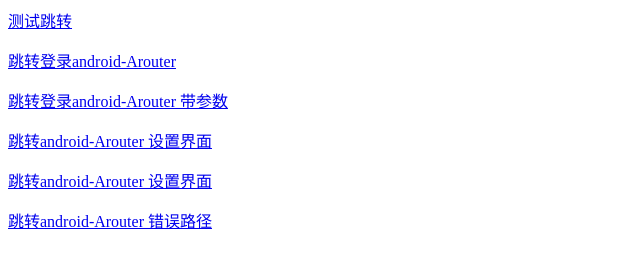
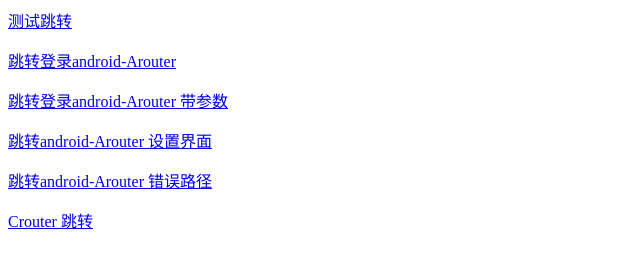
Before and after one commit to Oslanka/statichtml.github.io, a plain HTML site: page index.html in a window 1280 px wide. Shown: the whole page, without its empty margins (0-640 px from the left). Drawn offline with Linux system fonts and the light colour scheme.

Commit message:
test crouter

```diff
--- a/index.html
+++ b/index.html
@@ -4,7 +4,8 @@
 <p><a href="arouter://www.nativie.com/login/login">跳转登录android-Arouter</a></p>
 <p><a href="arouter://www.nativie.com/login/login?username=admin&password=123456">跳转登录android-Arouter 带参数</a></p>
 <p><a href="arouter://www.nativie.com/setting/setting">跳转android-Arouter 设置界面</a></p>
-<p><a href="arouter://www.nativie.com/web/web">跳转android-Arouter 设置界面</a></p>
-<p><a href="arouter://www.nativie.com/test/test">跳转android-Arouter 错误路径</a></p>
+<p><a href="arouter://www.nativie.com/aaa/aaa">跳转android-Arouter 错误路径</a></p>
+<p><a href="arouter://www.nativie.com/csettting/csettting">Crouter 跳转</a></p>
+
 </body>
 </html>
```
